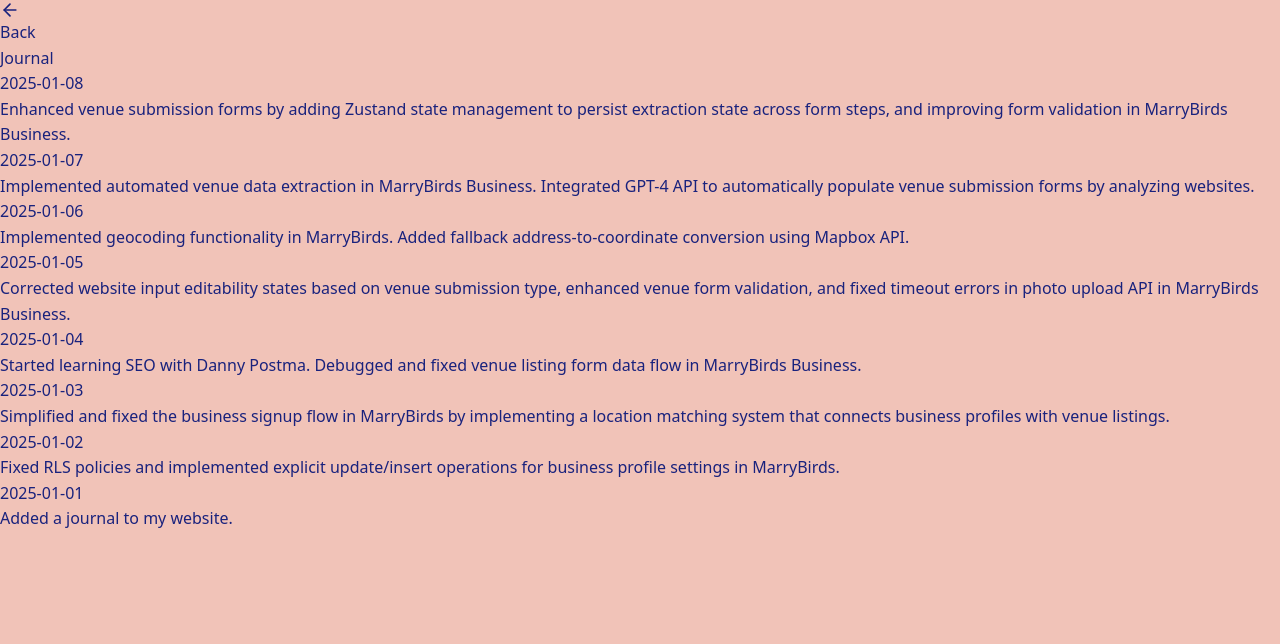
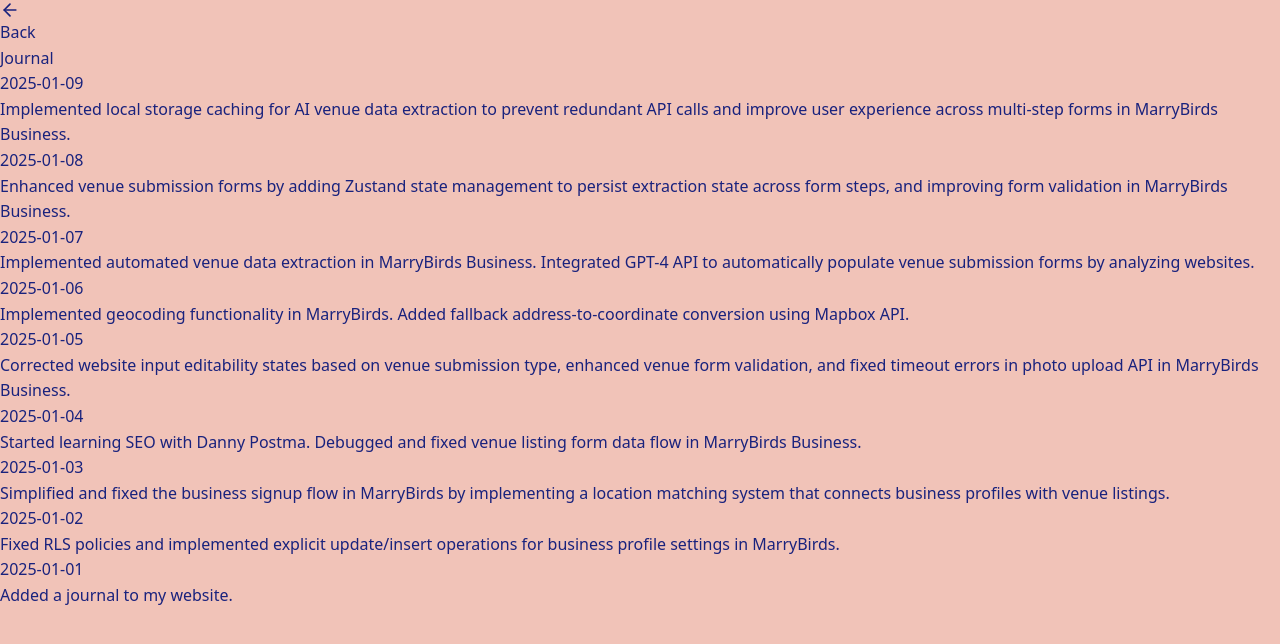
Before and after one commit to minamicode/minamicode.com, a Next.js app: page /journal in a window 1280 px wide. Shown: the top 644 px of the page. Built offline with nearby package versions, Linux system fonts and the light colour scheme.

Commit message:
add a journal

```diff
--- a/src/app/_components/JournalEntries.tsx
+++ b/src/app/_components/JournalEntries.tsx
@@ -6,6 +6,10 @@ type JournalEntry = {
 };
 
 const entries: JournalEntry[] = [
+  {
+    date: "2025-01-09",
+    text: "Implemented local storage caching for AI venue data extraction to prevent redundant API calls and improve user experience across multi-step forms in MarryBirds Business.",
+  },
   {
     date: "2025-01-08",
     text: "Enhanced venue submission forms by adding Zustand state management to persist extraction state across form steps, and improving form validation in MarryBirds Business.",
```
